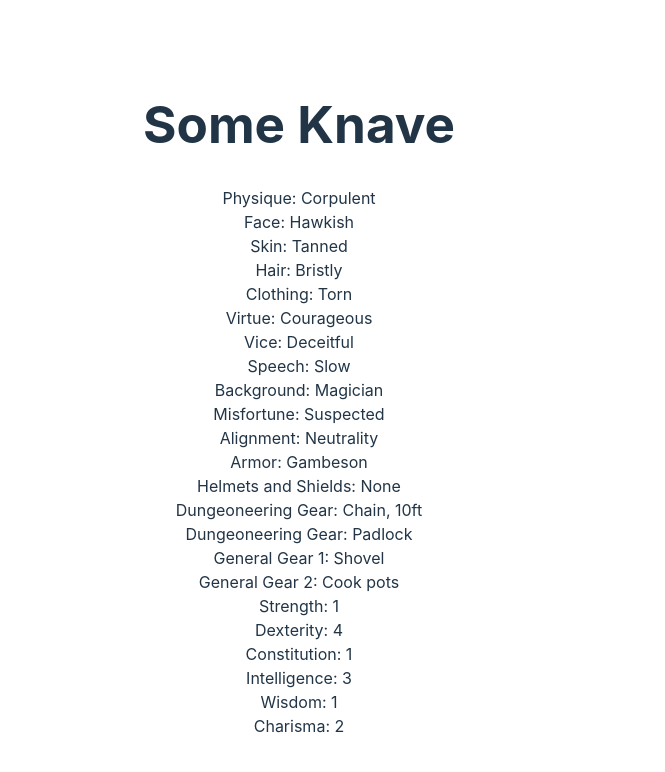
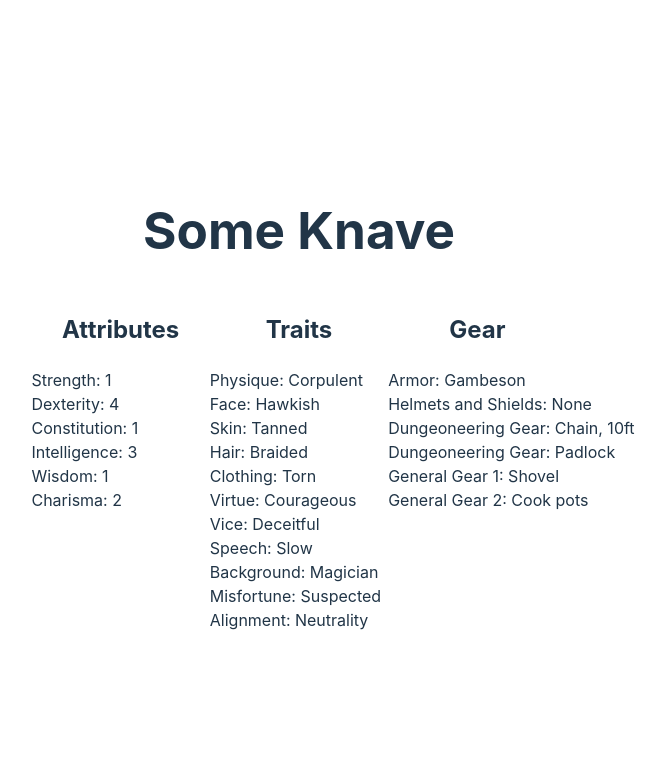
Before and after one commit to robkpaul/knave, a React (Vite) app: page / in a window 1280 px wide. Shown: the top 772 px of the page, without its empty margins (341-1006 px from the left). Built offline with nearby package versions, Linux system fonts and the light colour scheme.

Commit message:
Ready to roll

```diff
--- a/src/App.css
+++ b/src/App.css
@@ -4,3 +4,22 @@
   padding: 2rem;
   text-align: center;
 }
+
+h1 {
+
+}
+
+.row {
+  display: flex;
+  flex-direction: row;
+}
+
+.col {
+  width: 33.33%;
+  flex-shrink: 0;
+  white-space: nowrap;
+}
+
+.value {
+  text-align: left;
+}
--- a/src/App.tsx
+++ b/src/App.tsx
@@ -5,7 +5,7 @@ let traits = new Map<string, string[]>()
 traits.set("Physique", ["Athletic", "Brawny", "Corpulent", "Delicate", "Gaunt", "Hulking", "Lanky", "Ripped", "Rugged", "Scrawny", "Short", "Sinewy", "Slender", "Flabby", "Statuesque", "Stout", "Tiny", "Towering", "Willowy", "Wiry"])
 traits.set("Face", ["Bloated", "Blunt", "Bony", "Chiseled", "Delicate", "Elongated", "Patrician", "Pinched", "Hawkish", "Broken", "Impish", "Narrow", "Ratlike", "Round", "Sunken", "Sharp", "Soft", "Square", "Wide", "Wolfish"])
 traits.set("Skin", ["Battle Scar", "Birthmark", "Burn Scar", "Dark", "Makeup", "Oily", "Pale", "Perfect", "Pierced", "Pockmarked", "Reeking", "Tattooed", "Rosy", "Rough", "Sallow", "Sunburned", "Tanned", "War Paint", "Weathered", "Whip Scar"])
-traits.set("Hair", ["BaldWispy", "Braided", "Bristly", "Cropped", "Curly", "Disheveled", "Dreadlocks", "Filthy", "Frizzy", "Greased", "Limp", "Long", "Luxurious", "Mohawk", "Oily", "Ponytail", "Silky", "Topknot", "Wavy", "Wispy"])
+traits.set("Hair", ["Bald", "Wispy", "Braided", "Bristly", "Cropped", "Curly", "Disheveled", "Dreadlocks", "Filthy", "Frizzy", "Greased", "Limp", "Long", "Luxurious", "Mohawk", "Oily", "Ponytail", "Silky", "Topknot", "Wavy", "Wispy"])
 traits.set("Clothing", ["Antique", "Bloody", "Ceremonial", "Decorated", "Eccentric", "Elegant", "Fashionable", "Filthy", "Flamboyant", "Stained", "Foreign", "Frayed", "Frumpy", "Livery", "Oversized", "Patched", "Perfumed", "Rancid", "Torn", "Undersized"])
 traits.set("Virtue", ["Ambitious", "Cautious", "Courageous", "Courteous", "Curious", "Disciplined", "Focused", "Generous", "Gregarious", "Honest", "Honorable", "Humble", "Idealistic", "Just", "Loyal", "Merciful", "Righteous", "Serene", "Stoic", "Tolerant"])
 traits.set("Vice", ["Aggressive", "Arrogant", "Bitter", "Cowardly", "Cruel", "Deceitful", "Flippant", "Gluttonous", "Greedy", "Irascible", "Lazy", "Nervous", "Prejudiced", "Reckless", "Rude", "Suspicious", "Vain", "Vengeful", "Wasteful", "Whiny"])
@@ -16,7 +16,7 @@ traits.set("Alignment", ["Law", "Law", "Law", "Law", "Law", "Chaos", "Chaos", "C
 
 const traitsMapped = [...traits.entries()].map(
   ([trait, value]) => {
-    return <div key={trait}>{trait}: {value[Math.floor(Math.random() * value.length)]}</div>;
+    return <div key={trait} class="value">{trait}: {value[Math.floor(Math.random() * value.length)]}</div>;
   }
 );
 
@@ -35,29 +35,34 @@ const gearMapped = [...startingGear.entries()].map(
         <div key={slot}>{slot}: {value[Math.floor(Math.random() * value.length)]}</div>
       </>;
     }
-    return <div key={slot}>{slot}: {value[Math.floor(Math.random() * value.length)]}</div>;
+    return <div key={slot} class="value">{slot}: {value[Math.floor(Math.random() * value.length)]}</div>;
   }
 );
 
 const attributes: string[] = ["Strength", "Dexterity", "Constitution", "Intelligence", "Wisdom", "Charisma"]
 
 const attributesMapped = attributes.map((attr) => {
-  return <div key={attr}>{attr}:  {Math.min(...[Math.ceil(Math.random() * 6), Math.ceil(Math.random() * 6), Math.ceil(Math.random() * 6)])}</div>
+  return <div key={attr} class="value">{attr}:  {Math.min(...[Math.ceil(Math.random() * 6), Math.ceil(Math.random() * 6), Math.ceil(Math.random() * 6)])}</div>
 });
 
 function App() {
   return (
     <>
-      <h1>Some Knave</h1>
       <div>
-        <div id="traits">
+        <h1>Some Knave</h1>
+      </div>
+      <div class="row">
+        <div id="attributes" class="col">
+          <h2>Attributes</h2>
+          {attributesMapped}
+        </div>
+        <div id="traits" class="col">
+          <h2>Traits</h2>
           {traitsMapped}
         </div>
-        <div id="gear">
+        <div id="gear" class="col">
+          <h2>Gear</h2>
           {gearMapped}
-        </div>
-        <div id="attributes">
-          {attributesMapped}
         </div>
       </div>
     </>
--- a/src/index.css
+++ b/src/index.css
@@ -47,13 +47,6 @@ button {
   cursor: pointer;
   transition: border-color 0.25s;
 }
-button:hover {
-  border-color: #646cff;
-}
-button:focus,
-button:focus-visible {
-  outline: 4px auto -webkit-focus-ring-color;
-}
 
 @media (prefers-color-scheme: light) {
   :root {
```
